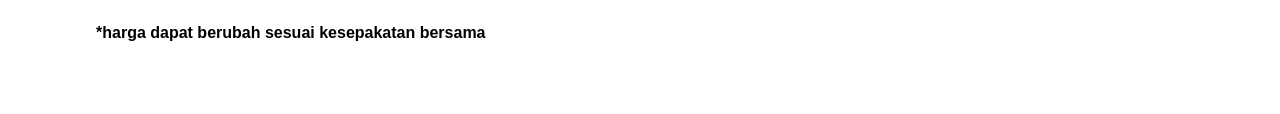
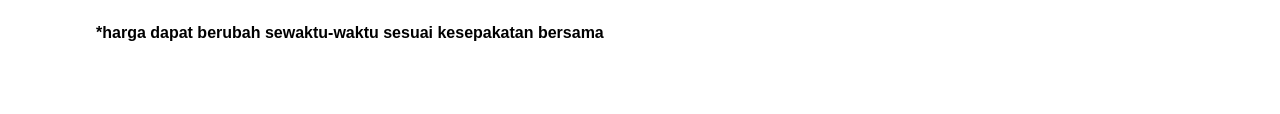
Before and after one commit to mhmmdmn18/dk-warga-jaya, a plain HTML site: page html/produk.html in a window 1280 px wide. Shown: the part 2937-3051 px from the top of the page. Drawn offline with nearby package versions, Linux system fonts and the light colour scheme; files whose address does not match are found by name; a web font is replaced by a local one.

Commit message:
Update produk.html

```diff
--- a/html/produk.html
+++ b/html/produk.html
@@ -331,7 +331,7 @@
 				        </tr>
 			      	</tbody>
 				</table>
-				<p id="harga"><b>*harga dapat berubah sesuai kesepakatan bersama</b></p>
+				<p id="harga"><b>*harga dapat berubah sewaktu-waktu sesuai kesepakatan bersama</b></p>
 			</div>
 		</section>
 	</div>
```
